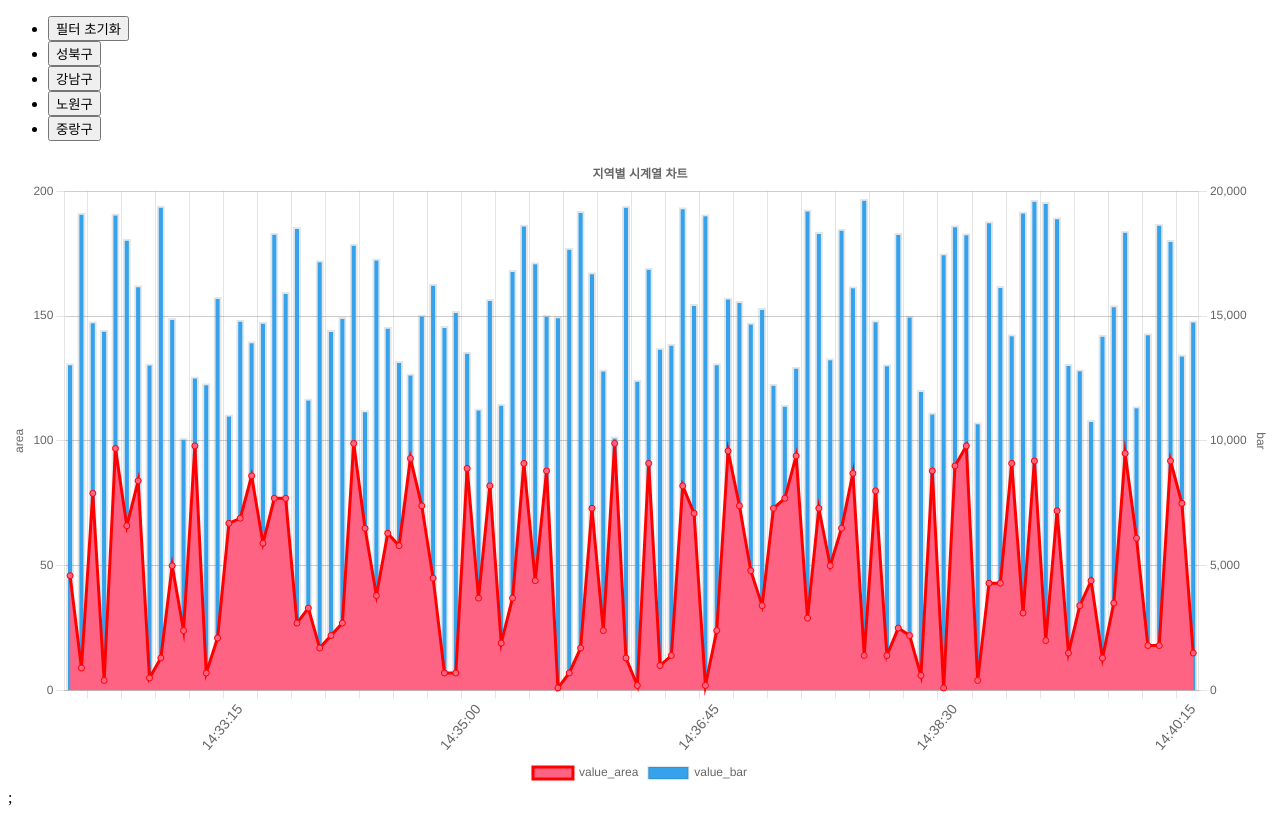
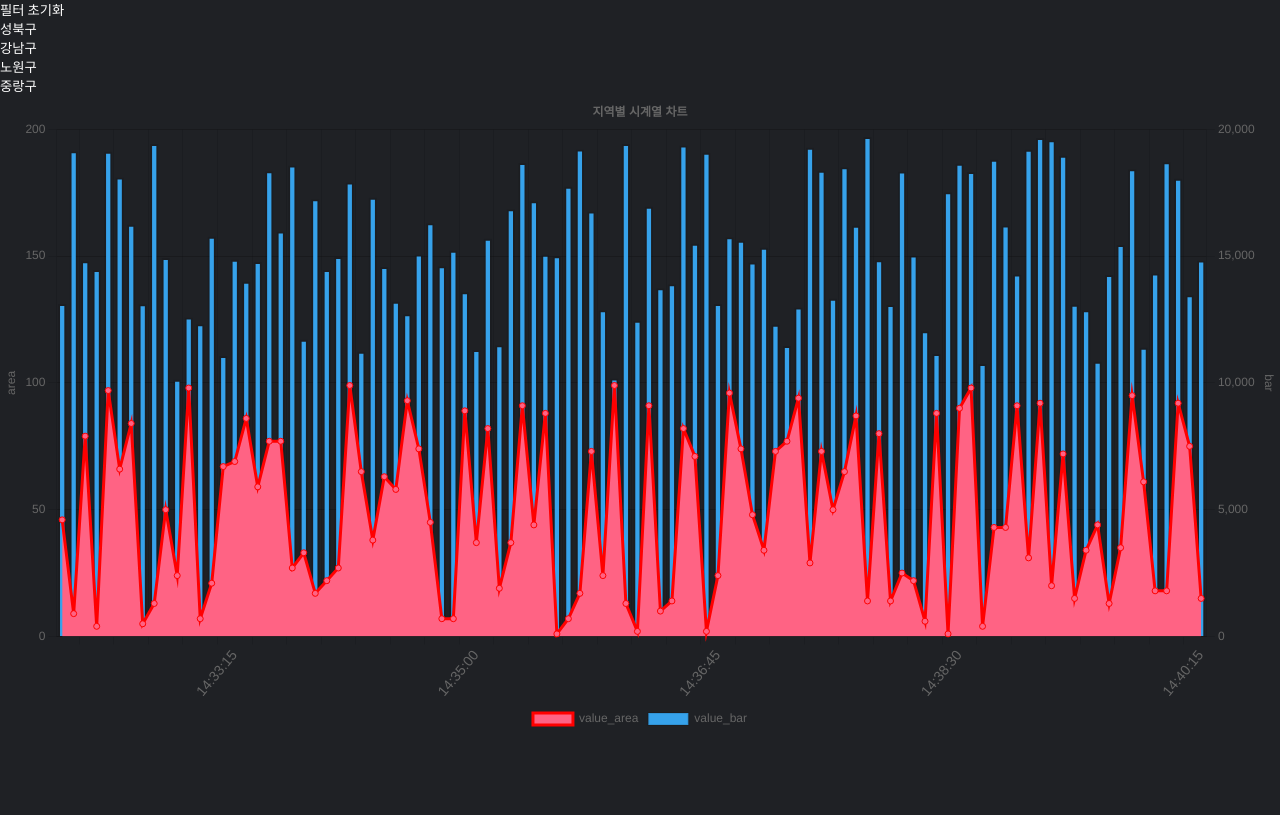
Before and after one commit to mihyunLee/region-time-chart, a React (Create React App) app: page / in a window 1280 px wide. Built offline with nearby package versions, Linux system fonts and the light colour scheme.

Commit message:
💄 DESIGN: GlobalStyle 적용

```diff
--- a/src/App.tsx
+++ b/src/App.tsx
@@ -4,6 +4,7 @@ import { TChartDataList } from './types';
 import { formatResponseData, fetchChartData } from './utils/chartData';
 import Chart from './components/Chart';
 import FilterTabs from './components/FilterTabs';
+import GlobalStyle from './styles/GlobalStyle';
 
 function App() {
   const [chartDataList, setChartDataList] = useState<TChartDataList>([]);
@@ -18,8 +19,9 @@ function App() {
 
   return (
     <>
+      <GlobalStyle />
       <FilterTabs chartDataList={chartDataList} setSelectedId={setSelectedId} />
-      <Chart chartDataList={chartDataList} selectedId={selectedId} setSelectedId={setSelectedId} />;
+      <Chart chartDataList={chartDataList} selectedId={selectedId} setSelectedId={setSelectedId} />
     </>
   );
 }
--- /dev/null
+++ b/src/styles/GlobalStyle.ts
@@ -0,0 +1,79 @@
+import { createGlobalStyle } from 'styled-components';
+import reset from 'styled-reset';
+import './font.css';
+
+const GlobalStyle = createGlobalStyle`
+	${reset}
+
+	*{
+		box-sizing: border-box;
+	}
+	:root{
+		--black: #1F2125;
+		--white: #fff;
+		--gray700: #23272A;
+		--gray500: #3D3F46;
+		--gray300: #989AA1;
+		--blue: #3366FF;
+		--purple: #D4C5F9;
+		--warning: #F15846;
+		font-size: 16px;
+	}
+	body{
+		background-color: var(--black);
+		color: var(--white);
+		margin: 0;
+		font-family: 'Noto Sans KR', sans-serif;
+	}
+	a{
+		text-decoration: none;
+		color: inherit;
+	}
+	button {
+		border: 0;
+		padding: 0;
+		background: transparent;
+		font-family: inherit;
+		color: inherit;
+		cursor: pointer;
+	}
+	ul,li{
+		list-style: none;
+		padding: 0;
+		margin: 0;
+	}
+	img{
+		width: 100%;
+		vertical-align: middle;
+	}
+	svg{
+		vertical-align: middle;
+	}
+	input{
+		background: unset;
+		border: unset;
+		font: inherit;
+	}
+	textarea {
+		border: none;
+		overflow: auto;
+		outline: none;
+		-webkit-box-shadow: none;
+		-moz-box-shadow: none;
+		box-shadow: none;
+		resize: none;
+		font: inherit;
+	}
+	.a11y {
+		clip: rect(1px, 1px, 1px, 1px);
+		clip-path: inset(50%);
+		width: 1px;
+		height: 1px;
+		margin: -1px;
+		overflow: hidden;
+		padding: 0;
+		position: absolute;
+	}
+`;
+
+export default GlobalStyle;
--- /dev/null
+++ b/src/styles/font.css
@@ -0,0 +1 @@
+@import url('https://fonts.googleapis.com/css2?family=Noto+Sans+KR:wght@400;500&display=swap');
```
